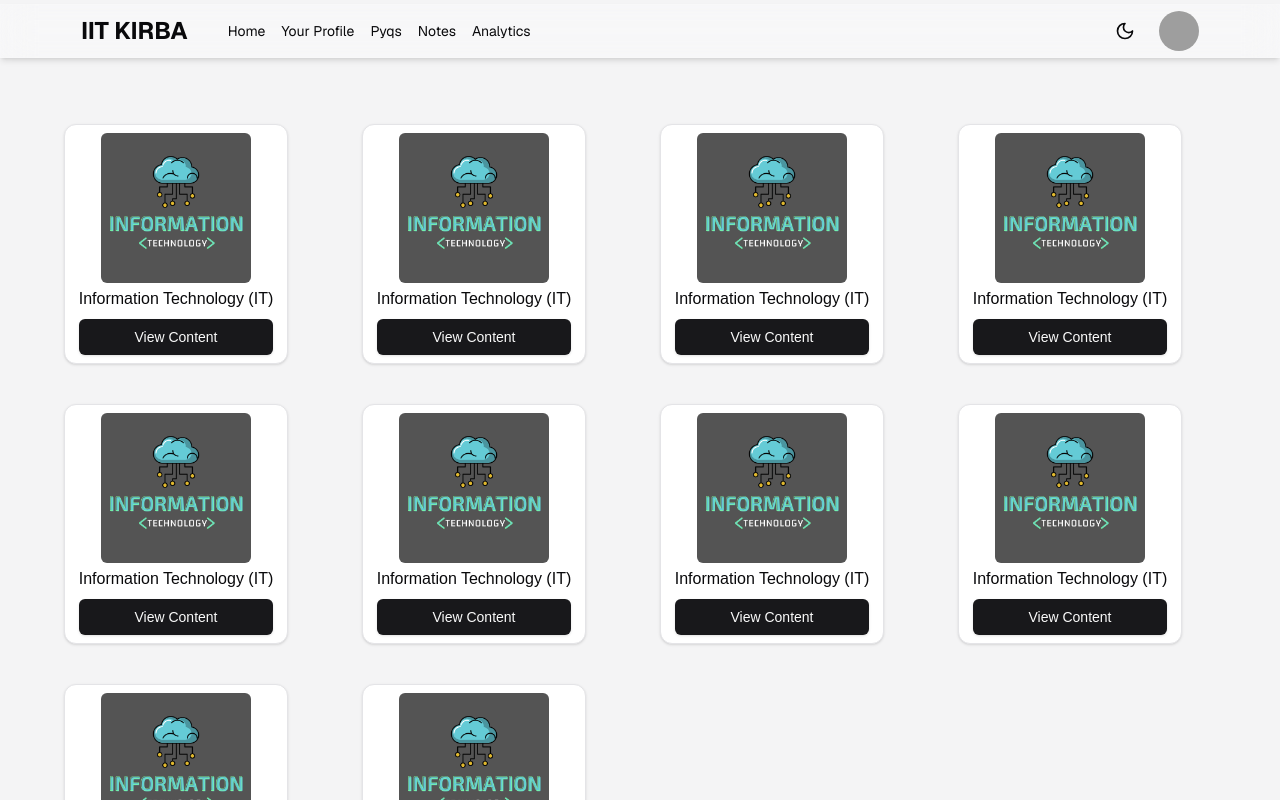
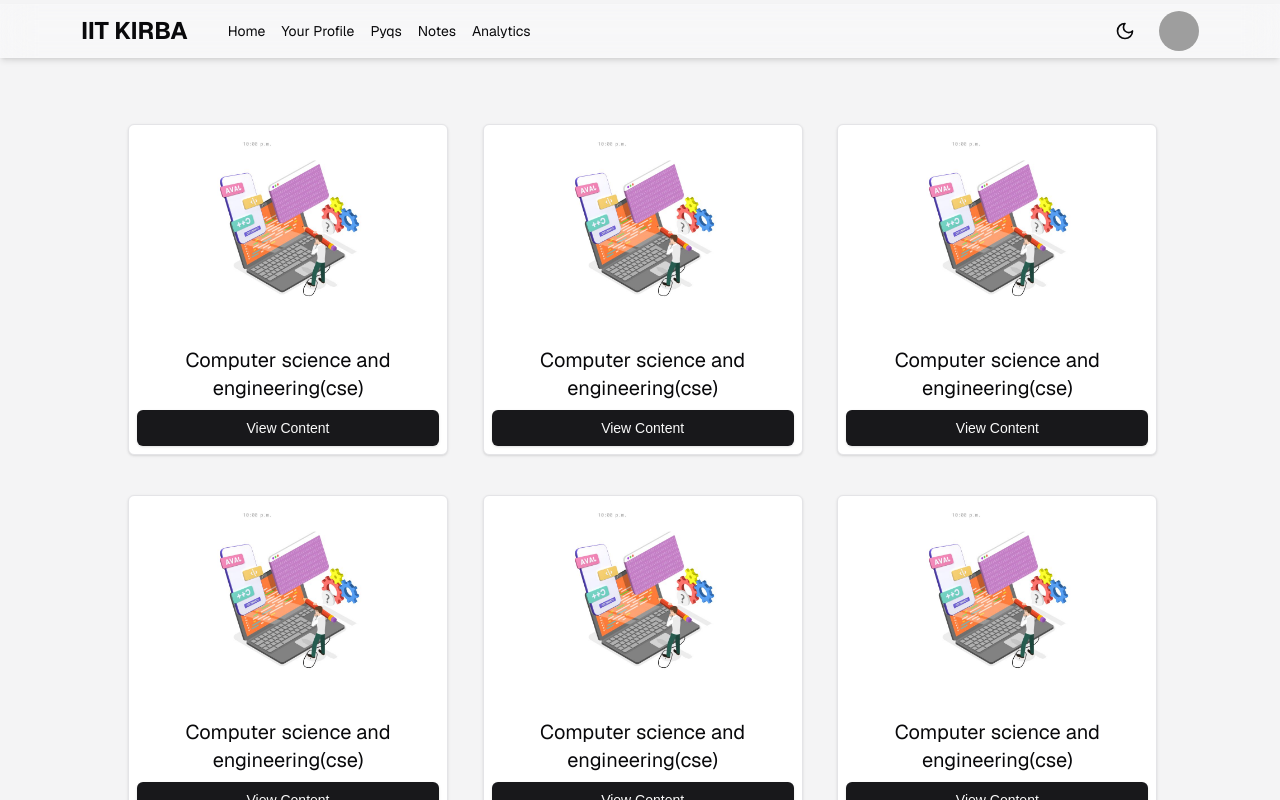
Before and after one commit to Gyannnnn/VeerPreps, a Next.js app: page / in a window 1280 px wide. Shown: the top 800 px of the page. Built offline with nearby package versions, Linux system fonts and the light colour scheme; no server answers; grey boxes are pictures that could not be loaded; a web font is replaced by a local one.

Commit message:
fixed; page.tsx

```diff
--- a/app/my_components/Branches.tsx
+++ b/app/my_components/Branches.tsx
@@ -5,17 +5,17 @@ import { Button } from "@/components/ui/button";
 export default function Branches() {
   return (
     <Link href="/pyqs" className="hover:cursor-pointer">
-      <Card className="w-56 h-60 flex flex-col items-center justify-between py-2 max-sm:w-64">
+      <Card className="w-80 h-74 flex gap-3 flex-col items-center justify-between py-2 max-sm:w-72 max-sm:h-72 px-2 rounded-md">
         <Image
           className="rounded-md"
-          height={150}
-          width={150}
-          src="/images/Information.png"
+          height={250}
+          width={350}
+          src="/images/informationTechnology.png"
           alt="pyqs"
         />
 
        <div className="flex flex-col gap-2">
-       <h1>Information Technology (IT)</h1>
+       <h1 className="font-sans text-xl text-center">Computer science and engineering(cse)</h1>
        <Button>View Content</Button>
        </div>
       </Card>
--- a/app/page.tsx
+++ b/app/page.tsx
@@ -15,7 +15,7 @@ export default async function page() {
       <div className=" w-[90vw] min-h-screen  mt-16">
         <div className="pt-5 pl-2 ">
           {session?.user ? (
-            <h1 className="text-2xl text-white flex items-center justify-start gap-2 hover:cursor-context-menu">
+            <h1 className="sm:text-2xl text-white flex items-center justify-start gap-2 hover:cursor-context-menu">
               <span className={playwright.className}>hello </span>
               {name
                 ? name
@@ -25,8 +25,8 @@ export default async function page() {
             <h1></h1>
           )}
         </div>
-        <div className="w-[90vw] min-h-screen  flex  justify-center py-10">
-          <div className=" md:w-[90vw] grid grid-cols-4 gap-10  max-lg:grid-cols-3 max-md:grid-cols-2 max-sm:grid-cols-1  justify-center items-center">
+        <div className="w-[90vw] min-h-screen  flex items-center justify-center mt-10 pb-10 ">
+          <div className="  md:w-[80vw] min-h-screen grid grid-cols-3 gap-10  max-lg:grid-cols-2 max-md:grid-cols-1 max-sm:grid-cols-1  content-center">
           <Branches />
           <Branches />
           <Branches />
```
Also changed, not shown: public/images/informationTechnology.png (added).
